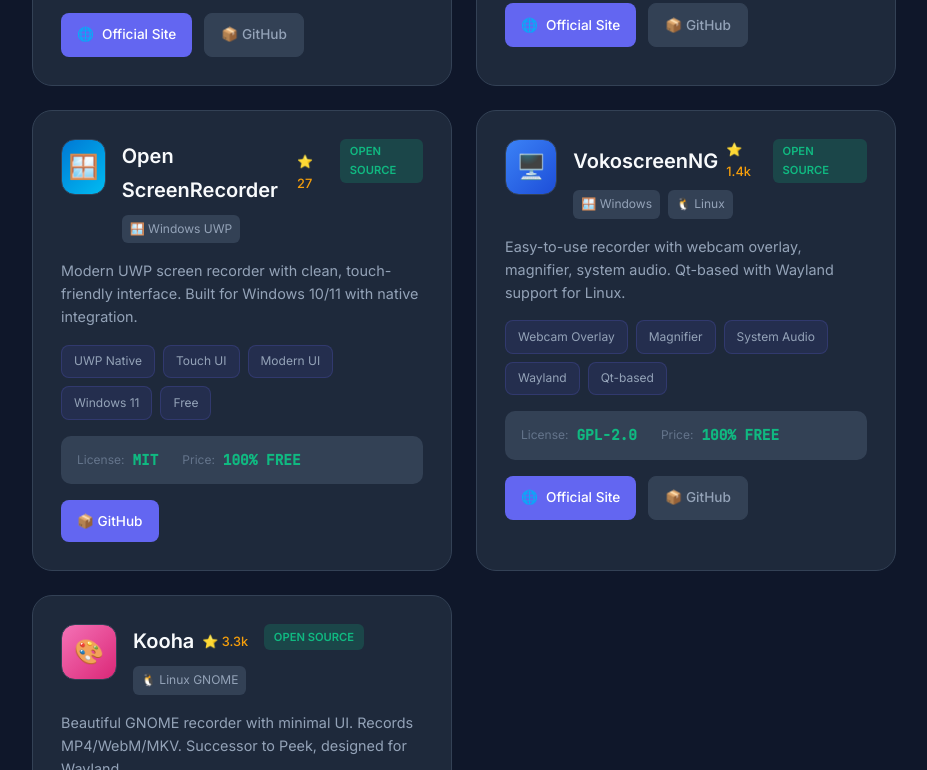
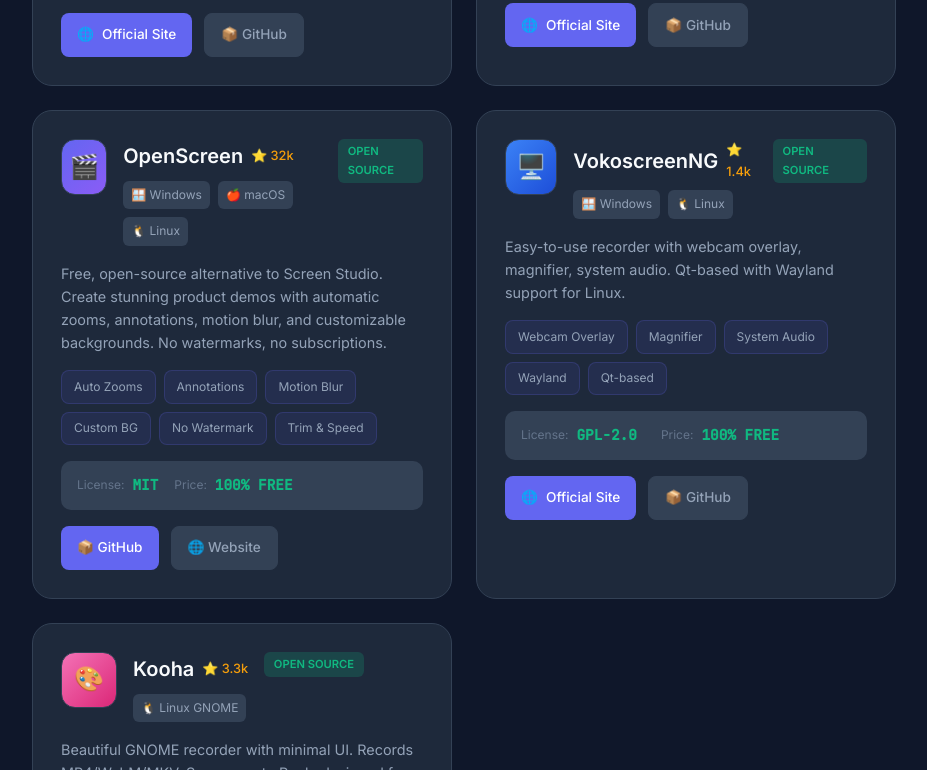
Before and after one commit to chan-yuu/awesome-screen-recorder, a plain HTML site: page index.html in a window 1280 px wide. Shown: the part 1869-2639 px from the top of the page, without its empty margins (336-1263 px from the left). Drawn offline with Linux system fonts and the light colour scheme.

Commit message:
✨ Fix: Replace wrong Open ScreenRecorder with correct OpenScreen (32k stars)
- OpenScreen is a free, open-source alternative to Screen Studio
- Cross-platform: Windows, macOS, Linux
- Features: auto zooms, annotations, motion blur, custom backgrounds
- No watermarks, no subscriptions, MIT licensed
- Update sidebar navigation with correct info

```diff
--- a/index.html
+++ b/index.html
@@ -680,7 +680,7 @@
             <a href="#sharex" class="nav-link"><span class="nav-icon">📤</span><span>ShareX</span><span class="nav-badge">36k+</span></a>
             <a href="#screentogif" class="nav-link"><span class="nav-icon">🎞️</span><span>ScreenToGif</span><span class="nav-badge">26k+</span></a>
             <a href="#ffmpeg" class="nav-link"><span class="nav-icon">⌨️</span><span>FFmpeg</span><span class="nav-badge">58k+</span></a>
-            <a href="#openscreen" class="nav-link"><span class="nav-icon">🪟</span><span>Open ScreenRecorder</span><span class="nav-badge">27</span></a>
+            <a href="#openscreen" class="nav-link"><span class="nav-icon">🎬</span><span>OpenScreen</span><span class="nav-badge">32k</span></a>
         </div>
         <div class="nav-section">
             <div class="nav-title" data-en="Commercial" data-ch="商业工具">Commercial</div>
@@ -876,33 +876,35 @@
                         </div>
                     </article>
 
-                    <article class="tool-card" id="openscreen" data-type="opensource" data-platforms="windows" data-price="free">
+                    <article class="tool-card" id="openscreen" data-type="opensource" data-platforms="windows,macos,linux" data-price="free">
                         <div class="tool-header">
-                            <div class="tool-logo" style="background: linear-gradient(135deg, #0078d4, #00bcf2);">🪟</div>
+                            <div class="tool-logo" style="background: linear-gradient(135deg, #6366f1, #8b5cf6);">🎬</div>
                             <div class="tool-info">
-                                <div class="tool-name">Open ScreenRecorder <span class="tool-stars">⭐ 27</span></div>
-                                <div class="tool-platforms"><span class="platform-badge">🪟 Windows UWP</span></div>
+                                <div class="tool-name">OpenScreen <span class="tool-stars">⭐ 32k</span></div>
+                                <div class="tool-platforms"><span class="platform-badge">🪟 Windows</span><span class="platform-badge">🍎 macOS</span><span class="platform-badge">🐧 Linux</span></div>
                             </div>
                             <span class="tool-type opensource">Open Source</span>
                         </div>
-                        <p class="tool-description" data-en="Modern UWP screen recorder with clean, touch-friendly interface. Built for Windows 10/11 with native integration." data-ch="现代化 UWP 录屏工具，界面简洁支持触摸。专为 Windows 10/11 构建，原生集成。">
-                            Modern UWP screen recorder with clean, touch-friendly interface. Built for Windows 10/11 with native integration.
+                        <p class="tool-description" data-en="Free, open-source alternative to Screen Studio. Create stunning product demos with automatic zooms, annotations, motion blur, and customizable backgrounds. No watermarks, no subscriptions." data-ch="Screen Studio 的免费开源替代品。创建精美的产品演示，支持自动缩放、标注、运动模糊和自定义背景。无水印，无订阅。">
+                            Free, open-source alternative to Screen Studio. Create stunning product demos with automatic zooms, annotations, motion blur, and customizable backgrounds. No watermarks, no subscriptions.
                         </p>
                         <div class="tool-features">
-                            <span class="feature-tag">UWP Native</span>
-                            <span class="feature-tag">Touch UI</span>
-                            <span class="feature-tag">Modern UI</span>
-                            <span class="feature-tag">Windows 11</span>
-                            <span class="feature-tag">Free</span>
+                            <span class="feature-tag">Auto Zooms</span>
+                            <span class="feature-tag">Annotations</span>
+                            <span class="feature-tag">Motion Blur</span>
+                            <span class="feature-tag">Custom BG</span>
+                            <span class="feature-tag">No Watermark</span>
+                            <span class="feature-tag">Trim & Speed</span>
                         </div>
                         <div class="tool-pricing">
                             <span class="pricing-label" data-en="License:" data-ch="许可证：">License:</span>
                             <span class="pricing-value">MIT</span>
-                            <span style="margin-left: 1rem;" class="pricing-label" data-en="Price:" data-ch="价格：">Price:</span>
+                            <span style="margin-left: 0.5rem;" class="pricing-label" data-en="Price:" data-ch="价格：">Price:</span>
                             <span class="pricing-value" style="color: var(--secondary);">100% FREE</span>
                         </div>
                         <div class="tool-links">
-                            <a href="https://github.com/Misfits-Rebels-Outcasts/Open_ScreenRecorder" target="_blank" class="tool-link primary">📦 GitHub</a>
+                            <a href="https://github.com/siddharthvaddem/openscreen" target="_blank" class="tool-link primary">📦 GitHub</a>
+                            <a href="https://openscreen.vercel.app" target="_blank" class="tool-link secondary">🌐 Website</a>
                         </div>
                     </article>
 
```
